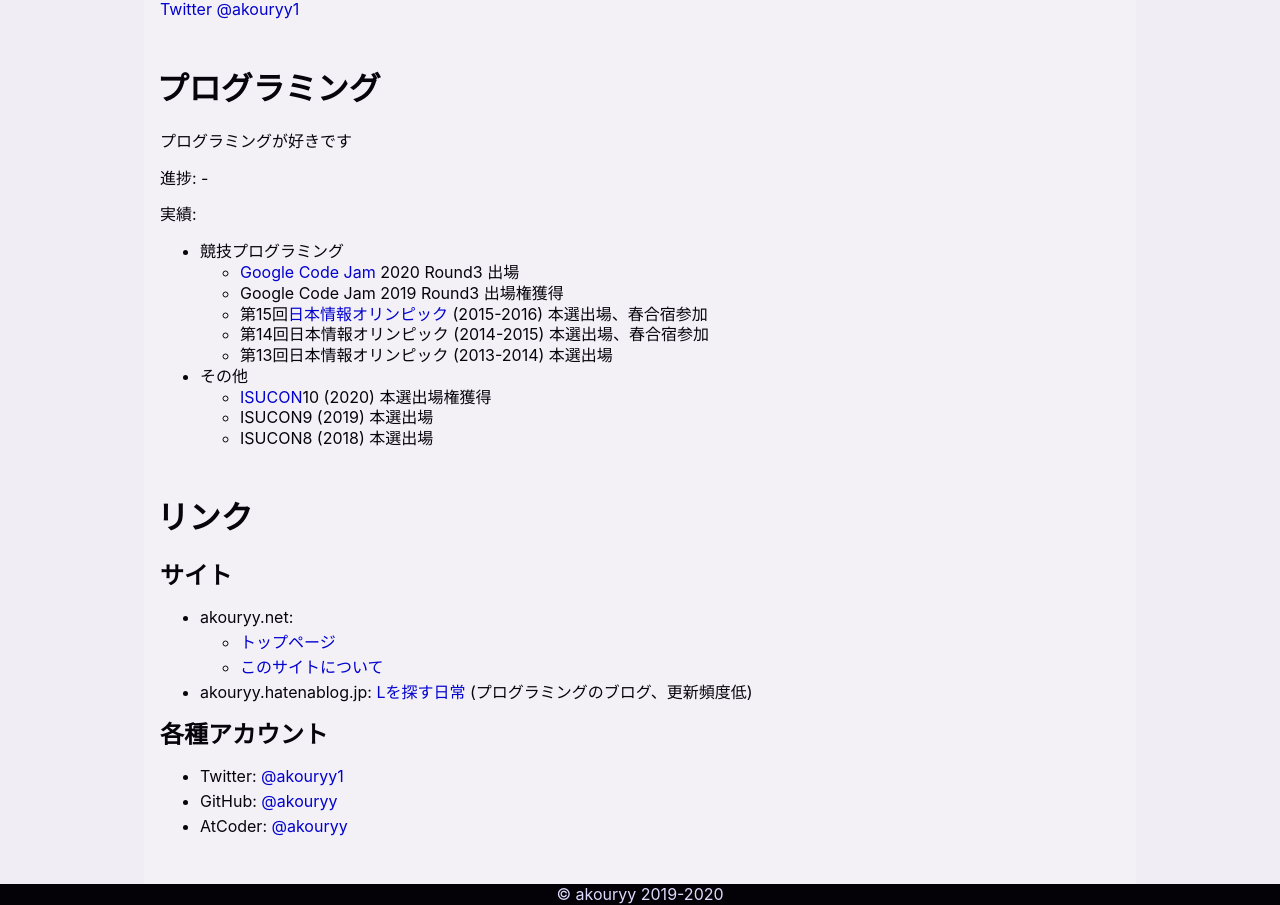
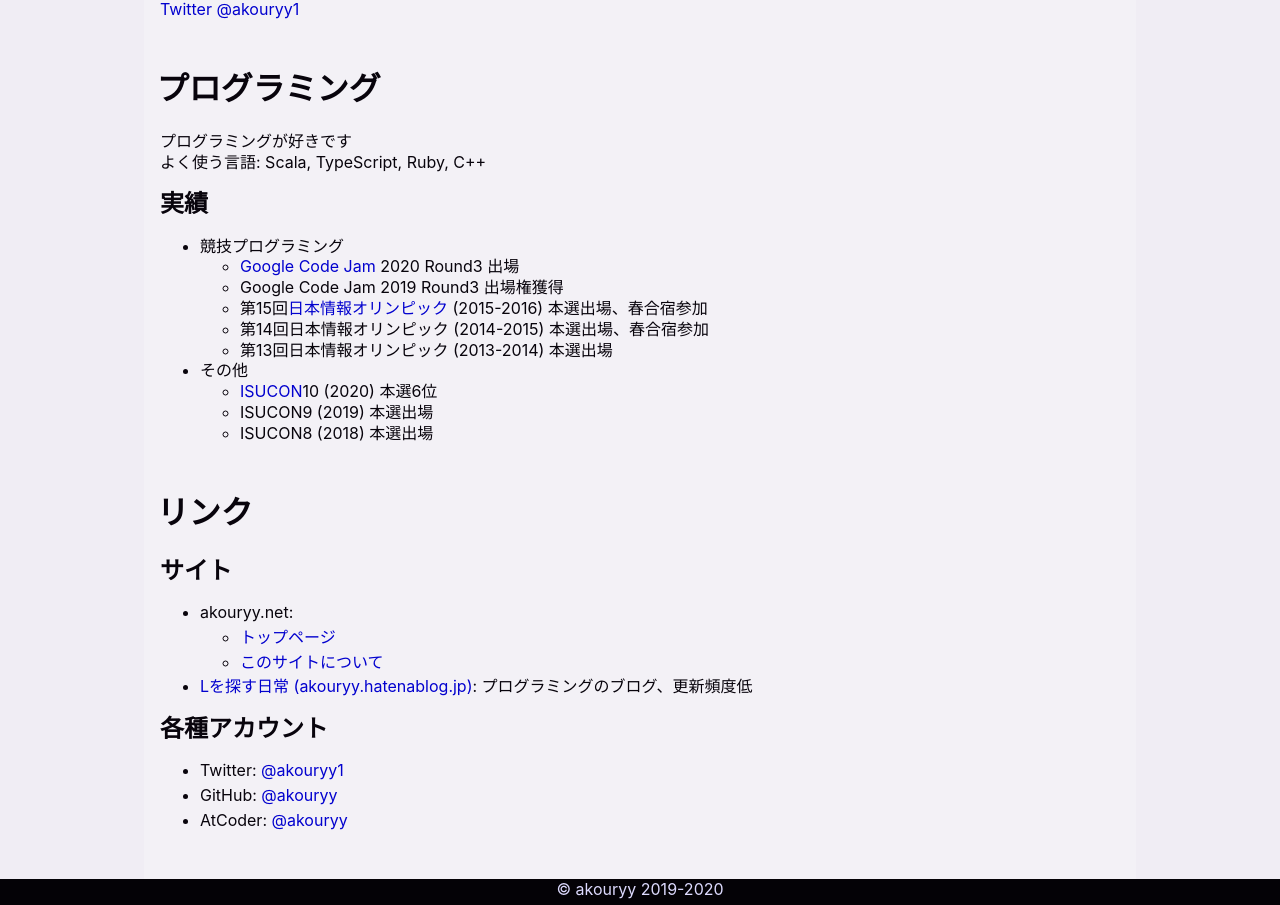
Before and after one commit to akouryy/akouryy.net-shamiko, a Next.js app: page / in a window 1280 px wide. Shown: the part 1091-1996 px from the top of the page. Built offline with nearby package versions, Linux system fonts and the light colour scheme.

Commit message:
Add HSTS preload, etc.

```diff
--- a/next.config.js
+++ b/next.config.js
@@ -7,6 +7,16 @@
     '/info': { page: '/info' },
     '/tmp/md-label': { page: '/tmp/md-label' },
   }),
+  async headers() {
+    return [
+      {
+        source: '/',
+        headers: [
+          { key: 'Strict-Transport-Security', value: 'max-age=63072000; includeSubDomains; preload' },
+        ],
+      },
+    ]
+  },
   lessLoaderOptions: {
     math: 'strict',
     strictUnits: true,
--- a/pages/index.tsx
+++ b/pages/index.tsx
@@ -35,12 +35,12 @@
               <p><a href='https://twitter.com/akouryy1'>Twitter @akouryy1</a></p>
             </Section>
             <Section id='PageIndex-Programming' title='プログラミング'>
-              <p>プログラミングが好きです</p>
-              <p>
-                進捗: -
-              </p>
-              <section>
-                実績:
+              <Section title=''>
+                プログラミングが好きです
+                <br />
+                よく使う言語: Scala, TypeScript, Ruby, C++
+              </Section>
+              <Section title='実績'>
                 <ul>
                   <li>
                     競技プログラミング
@@ -68,14 +68,14 @@
                     <ul>
                       <li>
                         <ExternalLink follow href='http://isucon.net'>ISUCON</ExternalLink>
-                        10 (2020) 本選出場権獲得
+                        10 (2020) 本選6位
                       </li>
                       <li>ISUCON9 (2019) 本選出場</li>
                       <li>ISUCON8 (2018) 本選出場</li>
                     </ul>
                   </li>
                 </ul>
-              </section>
+              </Section>
             </Section>
             <Section id='PageIndex-Links' title='リンク'>
               <Section title='サイト'>
@@ -88,13 +88,10 @@
                     </ul>
                   </li>
                   <li>
-                    akouryy.hatenablog.jp:
-                    {' '}
                     <a href='https://akouryy.hatenablog.jp'>
-                      Lを探す日常
+                      Lを探す日常 (akouryy.hatenablog.jp)
                     </a>
-                    {' '}
-                    (プログラミングのブログ、更新頻度低)
+                    : プログラミングのブログ、更新頻度低
                   </li>
                 </ul>
               </Section>
```
